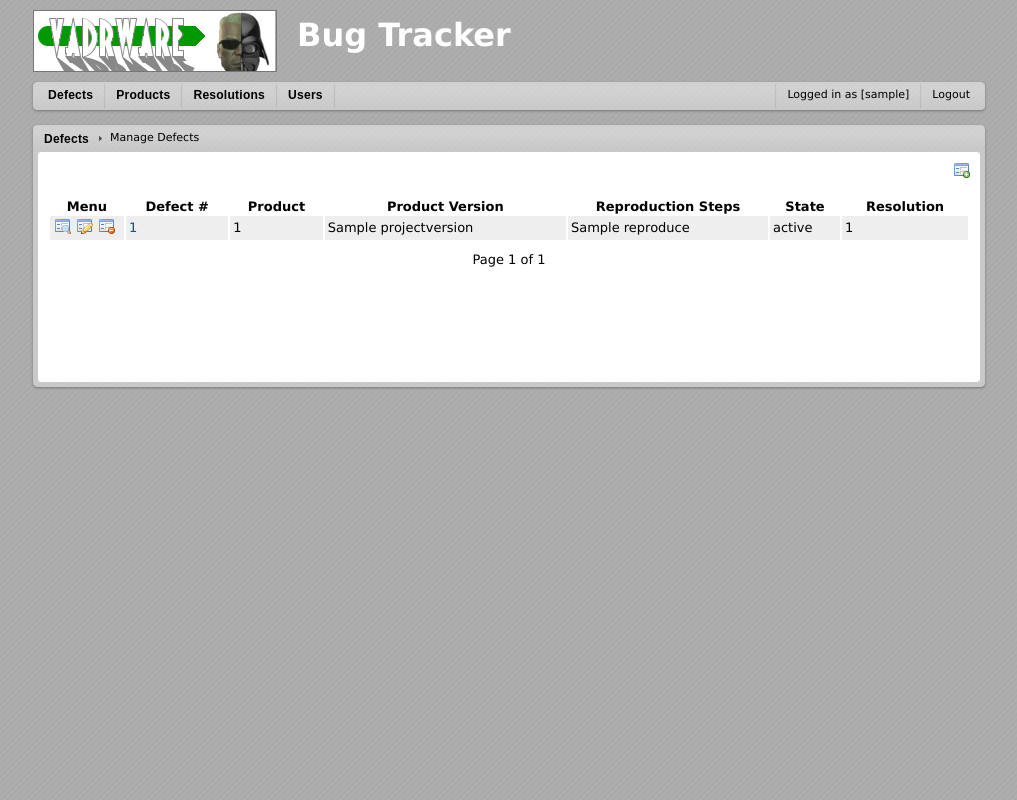
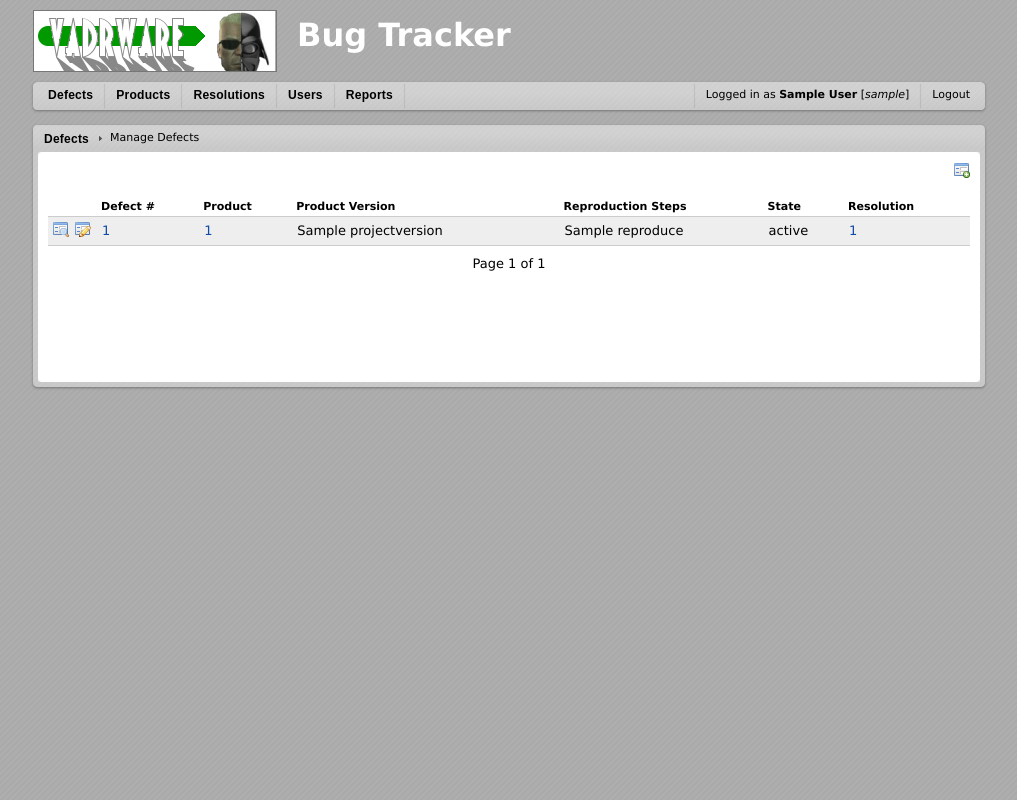
Before and after one commit to vadrware/bugtracker, a Django app: template templates/core/defect_list.html in a window 1280 px wide. Shown: the whole page, without its empty margins (131-1148 px from the left). Run offline with Django 3.2, Linux system fonts and the light colour scheme; a user stored in the database is signed in; tables that the repository leaves empty hold one stand-in row (values such as "Sample post"); the template is opened without the code that fills it: most values are stand-ins (such as "Sample title", 1, 10 or a date in 2020).

Commit message:
added status change verifications, userid of defect submitted is automatically selected and saved, added user list.. todo: reports

```diff
--- a/app_media/css/base.css
+++ b/app_media/css/base.css
@@ -30,12 +30,35 @@ a, a:visited {
 
 table.object-list-table {
     width:100%;
-    border:1px;
+	border:1px;
+	border-collapse: collapse;
 }
 
 table.object-list-table td {
     background-color:#eee;
-    padding:1px 1px 1px 3px;
+    padding:3px 3px 3px 3px;
+}
+
+table.object-list-table th {
+    padding:2px 2px 2px 2px;
+    text-align:left;
+    font-size:0.85em;
+}
+
+table.object-list-table tr {
+    border-bottom: 1px solid #ccc;
+}
+
+table.object-list-table tr.style-Verified td {
+    background-color: #d3ffd1;
+}
+
+table.object-list-table tr.style-Open td {
+    background-color: #FFFFCC;
+}
+
+table.object-list-table tr.style-Pending td {
+    background-color: #ffb8b8;
 }
 
 table.object-list-table td.object-list-item-menu-td {
--- a/core/urls/comments.py
+++ b/core/urls/comments.py
@@ -3,7 +3,7 @@ from bugtracker.core.models import *
 
 urlpatterns = patterns('',
     (r'^/$', 'django.views.generic.list_detail.object_list',
-        dict(queryset = Comment.objects.all(), paginate_by = 30)),
+        dict(queryset = Comment.objects.all(), paginate_by = 20)),
     (r'^/detail/(?P<object_id>\d+)/?$', 'django.views.generic.list_detail.object_detail',
         dict(queryset = Comment.objects.all())),
     (r'^/create/?$', 'django.views.generic.create_update.create_object',
--- a/core/urls/products.py
+++ b/core/urls/products.py
@@ -5,7 +5,7 @@ from django.views.generic.list_detail import *
 
 urlpatterns = patterns('',
     (r'^/$', login_required(object_list),
-        dict(queryset = Product.objects.all(), paginate_by = 30)),
+        dict(queryset = Product.objects.all(), paginate_by = 20)),
     (r'^/detail/(?P<object_id>\d+)/?$', login_required(object_detail),
         dict(queryset = Product.objects.all())),
     (r'^/create/?$', 'django.views.generic.create_update.create_object',
--- a/core/urls/resolutions.py
+++ b/core/urls/resolutions.py
@@ -5,7 +5,7 @@ from django.views.generic.list_detail import *
 
 urlpatterns = patterns('',
     (r'^/$', login_required(object_list),
-        dict(queryset = Resolution.objects.all(), paginate_by = 30)),
+        dict(queryset = Resolution.objects.all(), paginate_by = 20)),
     (r'^/detail/(?P<object_id>\d+)/?$', login_required(object_detail),
         dict(queryset = Resolution.objects.all())),
     (r'^/create/?$', 'django.views.generic.create_update.create_object',
--- a/templates/base.html
+++ b/templates/base.html
@@ -44,14 +44,17 @@
                     </li>
                     {% if user.is_superuser %}
                         <li id="developer-menu" class="hasMenu">
-                           <a href="/admin/auth/" class=""><span class="text">Users</span></a>
+                           <a href="/accounts" class=""><span class="text">Users</span></a>
                         </li>
                     {% endif %}
+                    <li id="developer-menu" class="hasMenu">
+                       <a href="/reports" class=""><span class="text">Reports</span></a>
+                    </li>
                 </ul>
 		{% endif %}
                 <ul class="right">
 		{% if user.is_authenticated %}
-                    <li><a href="/accounts/">Logged in as [{{ user.username }}]</a></li>
+                    <li><a href="/accounts/">Logged in as <b>{{ user.first_name }} {{ user.last_name }}</b> [<i>{{ user.username }}</i>]</a></li>
                     <li><a href="/accounts/logout">Logout</a></li>
 		{% else %}
                     <li><a href="/accounts/login">Login</a></li>
--- a/templates/core/defect_list.html
+++ b/templates/core/defect_list.html
@@ -11,7 +11,7 @@
 
 <table class="object-list-table">
 	<tr>
-		<th>Menu</th>
+		<th></th>
 		<th>Defect #</th>
         <th>Product</th>
         <th>Product Version</th>
@@ -21,20 +21,20 @@
 	</tr>
 
 	{% for object in object_list %}
-	<tr>
-		<td class="object-list-item-menu-td">
+	<tr class="style-{{ object.get_defectstate_display }}">
+		<td class="object-list-item-menu-td" style="width:45px;">
 			<span class="object-list-item-menu">
 				<a href="/defects/detail/{{ object.pk }}"><img title="View Details" src="/app_media/images/icons/application_form_magnify.png" /></a>
                 <a href="/defects/update/{{ object.pk }}"><img title="Update" src="/app_media/images/icons/application_form_edit.png" /></a>
-                <a href="/defects/delete/{{ object.pk }}"><img title="Delete" src="/app_media/images/icons/application_form_delete.png" /></a>
+<!--                <a href="/defects/delete/{{ object.pk }}"><img title="Delete" src="/app_media/images/icons/application_form_delete.png" /></a>-->
 			</span>
 		</td>
 		<td><a href="/defects/detail/{{ object.pk }}">{{ object.pk }}</a></td>
-		<td>{{ object.productid }}</td>
+		<td><a href="/products/detail/{{ object.productid.pk }}">{{ object.productid }}</a></td>
 		<td>{{ object.projectversion }}</td>
 		<td>{{ object.reproduce }}</td>
 		<td>{{ object.get_defectstate_display }}</td>
-		<td>{{ object.resolutionid }}</td>
+		<td><a href="/resolutions/detail/{{ object.resolutionid.pk }}">{{ object.resolutionid }}</a></td>
 	</tr>
 	{% endfor %}
 </table>
--- a/templates/core/product_list.html
+++ b/templates/core/product_list.html
@@ -10,7 +10,7 @@
 </div>
 <table class="object-list-table">
 	<tr>
-		<th>Menu</th>
+		<th></th>
 		<th>Product</th>
         <th>Current Version</th>
 	</tr>
--- a/templates/core/resolution_list.html
+++ b/templates/core/resolution_list.html
@@ -10,7 +10,7 @@
 </div>
 <table class="object-list-table">
 	<tr>
-		<th>Menu</th>
+		<th></th>
 		<th>Resolution</th>
 	</tr>
 
--- a/urls.py
+++ b/urls.py
@@ -37,7 +37,8 @@ urlpatterns = patterns('',
     (r'^defects', include('bugtracker.core.urls.defects')),
     (r'^products', include('bugtracker.core.urls.products')),
     (r'^resolutions', include('bugtracker.core.urls.resolutions')),
+    (r'^accounts', include('bugtracker.core.urls.accounts')),
 
     (r'^$', login_required(object_list),
-        dict(queryset = Defect.objects.all(), paginate_by = 15)),
+        dict(queryset = Defect.objects.all(), paginate_by = 20)),
 )
```
Also changed, not shown: core/models.py (+45 -11 lines), core/urls/accounts.py (added, +11 -0 lines), core/urls/defects.py (+3 -5 lines), core/views.py (+0 -17 lines), templates/core/defect_detail.html (+11 -2 lines), 2 other files.
